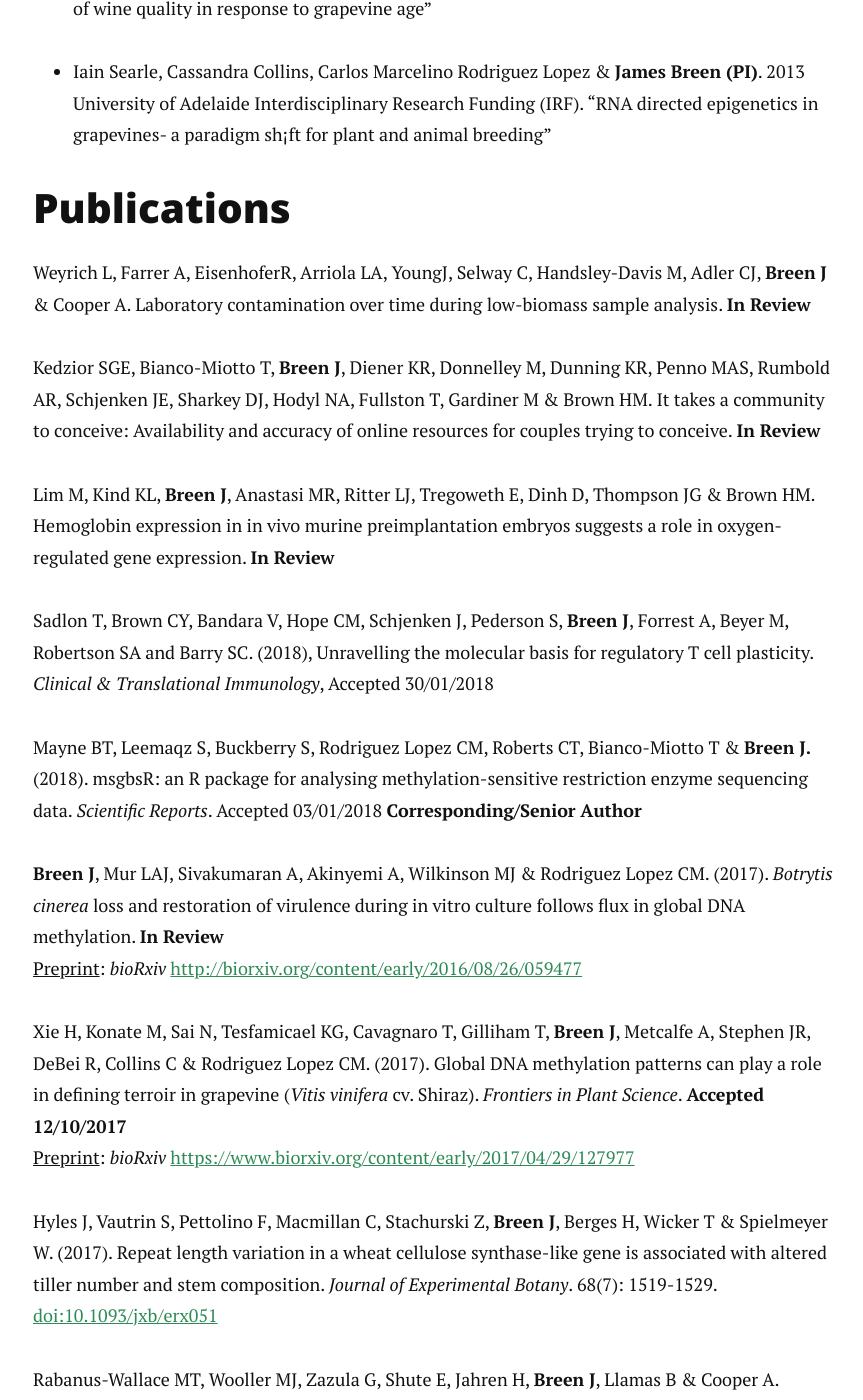
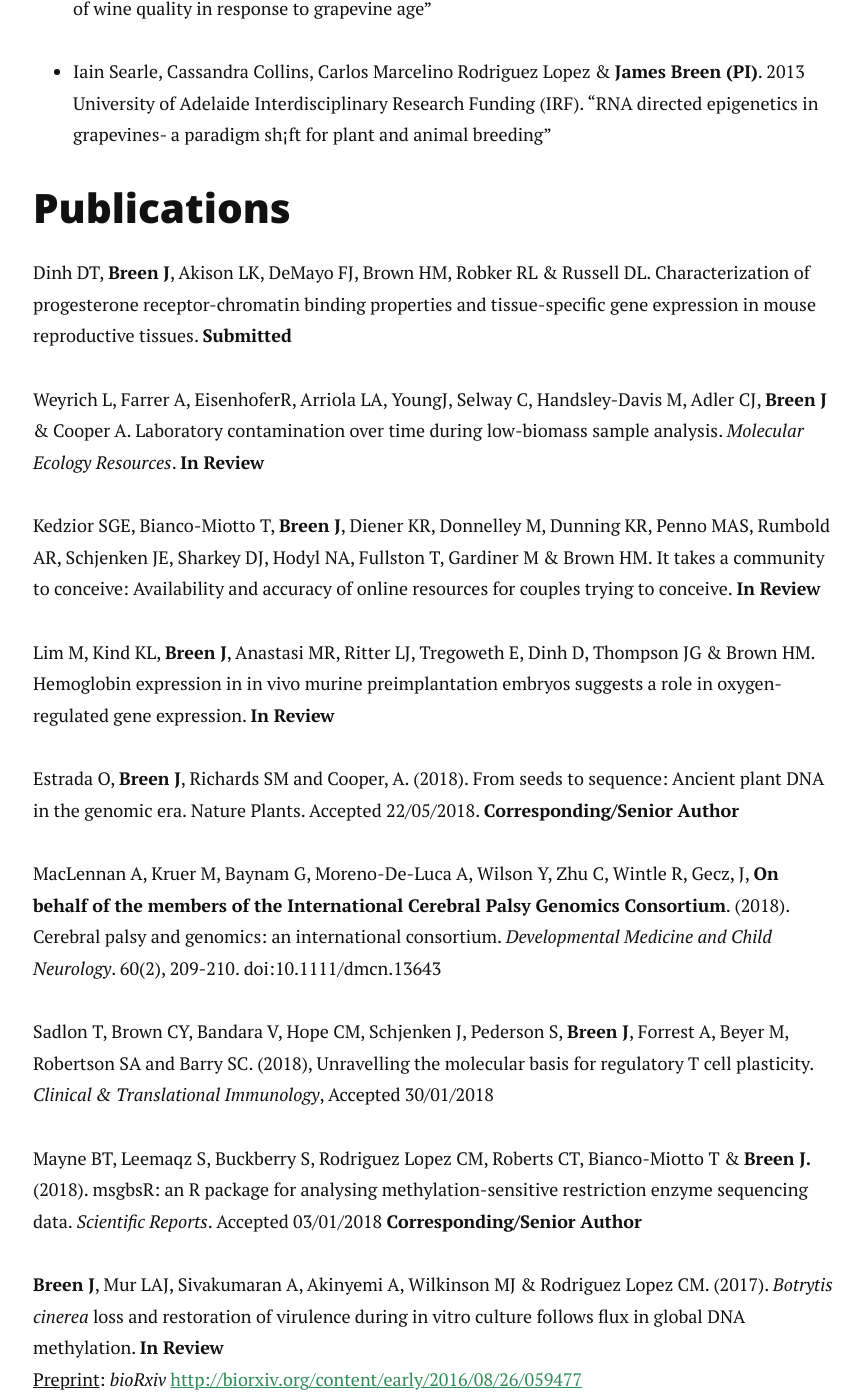
Before and after one commit to jimmybgammyknee/jimmybgammyknee.github.io, a Jekyll site: the page built from cv.md, in a window 1280 px wide and 1400 px high, scrolled down 3054 px. Shown: the whole window, without its empty margins (207-1070 px from the left). Built offline with Jekyll 4.4.1, drawn with Linux system fonts in a browser that asks for light colours; nearby versions of some CDN libraries.

Commit message:
Added the publications

```diff
--- a/cv.md
+++ b/cv.md
@@ -85,11 +85,17 @@ Supervisors: Matthew Bellgard & Rudi Appels <br>
 
 <!-- ### Journals -->
 
-Weyrich L, Farrer A, EisenhoferR, Arriola LA, YoungJ, Selway C, Handsley-Davis M, Adler CJ, **Breen J** & Cooper A. Laboratory contamination over time during low-biomass sample analysis. **In Review**
+Dinh DT, **Breen J**, Akison LK, DeMayo FJ, Brown HM, Robker RL & Russell DL. Characterization of progesterone receptor-chromatin binding properties and tissue-specific gene expression in mouse reproductive tissues. **Submitted**
+
+Weyrich L, Farrer A, EisenhoferR, Arriola LA, YoungJ, Selway C, Handsley-Davis M, Adler CJ, **Breen J** & Cooper A. Laboratory contamination over time during low-biomass sample analysis. *Molecular Ecology Resources*. **In Review**
 
 Kedzior SGE, Bianco-Miotto T, **Breen J**, Diener KR, Donnelley M, Dunning KR, Penno MAS, Rumbold AR, Schjenken JE, Sharkey DJ, Hodyl NA, Fullston T, Gardiner M & Brown HM. It takes a community to conceive: Availability and accuracy of online resources for couples trying to conceive. **In Review**
 
 Lim M, Kind KL, **Breen J**, Anastasi MR, Ritter LJ, Tregoweth E, Dinh D, Thompson JG & Brown HM. Hemoglobin expression in in vivo murine preimplantation embryos suggests a role in oxygen-regulated gene expression. **In Review**
+
+Estrada O, **Breen J**, Richards SM and Cooper, A. (2018). From seeds to sequence: Ancient plant DNA in the genomic era. Nature Plants. Accepted 22/05/2018. **Corresponding/Senior Author**
+
+MacLennan A, Kruer M, Baynam G, Moreno-De-Luca A, Wilson Y, Zhu C, Wintle R, Gecz, J, **On behalf of the members of the International Cerebral Palsy Genomics Consortium**. (2018). Cerebral palsy and genomics: an international consortium. *Developmental Medicine and Child Neurology*. 60(2), 209-210. doi:10.1111/dmcn.13643
 
 Sadlon T, Brown CY, Bandara V, Hope CM, Schjenken J, Pederson S, **Breen J**, Forrest A, Beyer M, Robertson SA and Barry SC. (2018), Unravelling the molecular basis for regulatory T cell plasticity. *Clinical & Translational Immunology*, Accepted 30/01/2018
 
```
Also changed, not shown: 1 other file.
